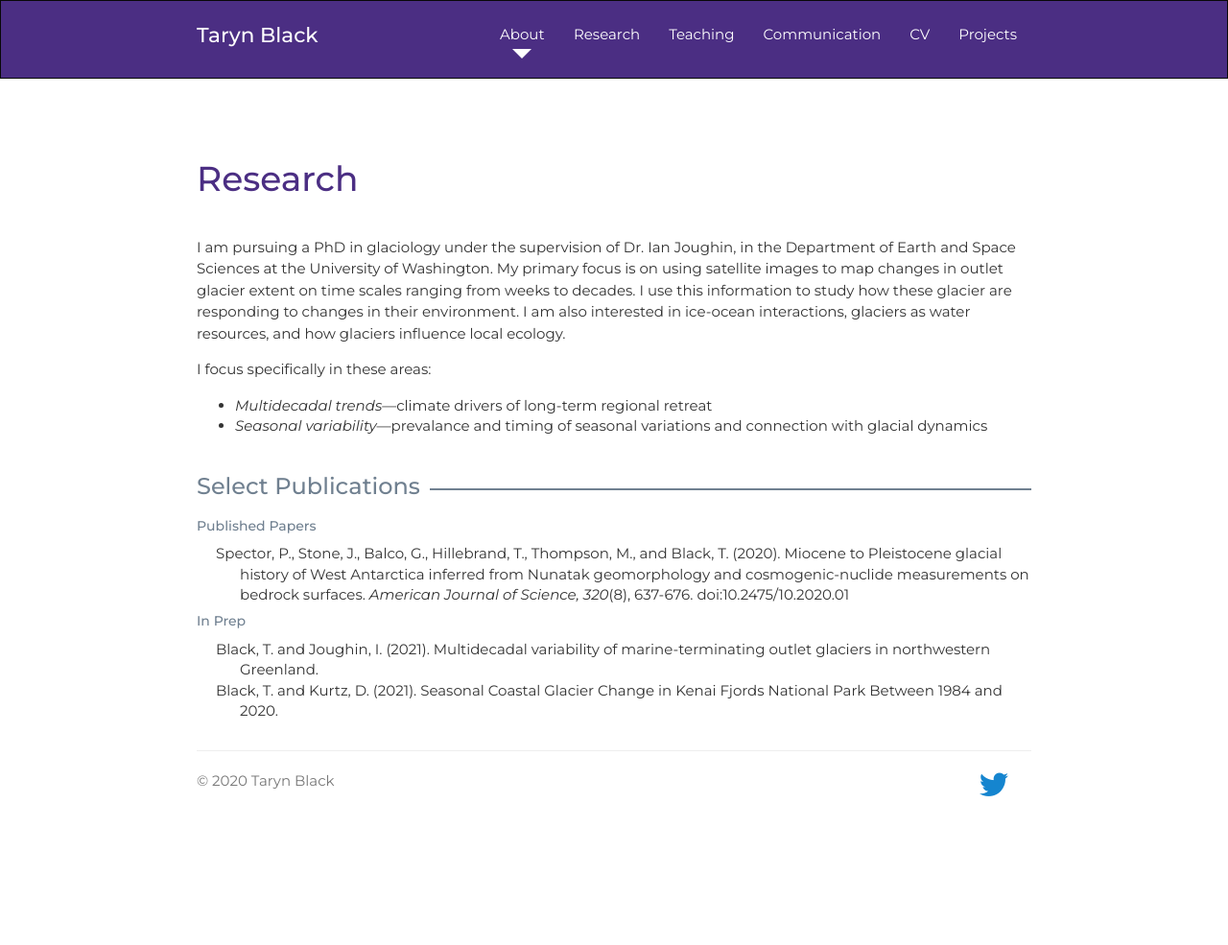
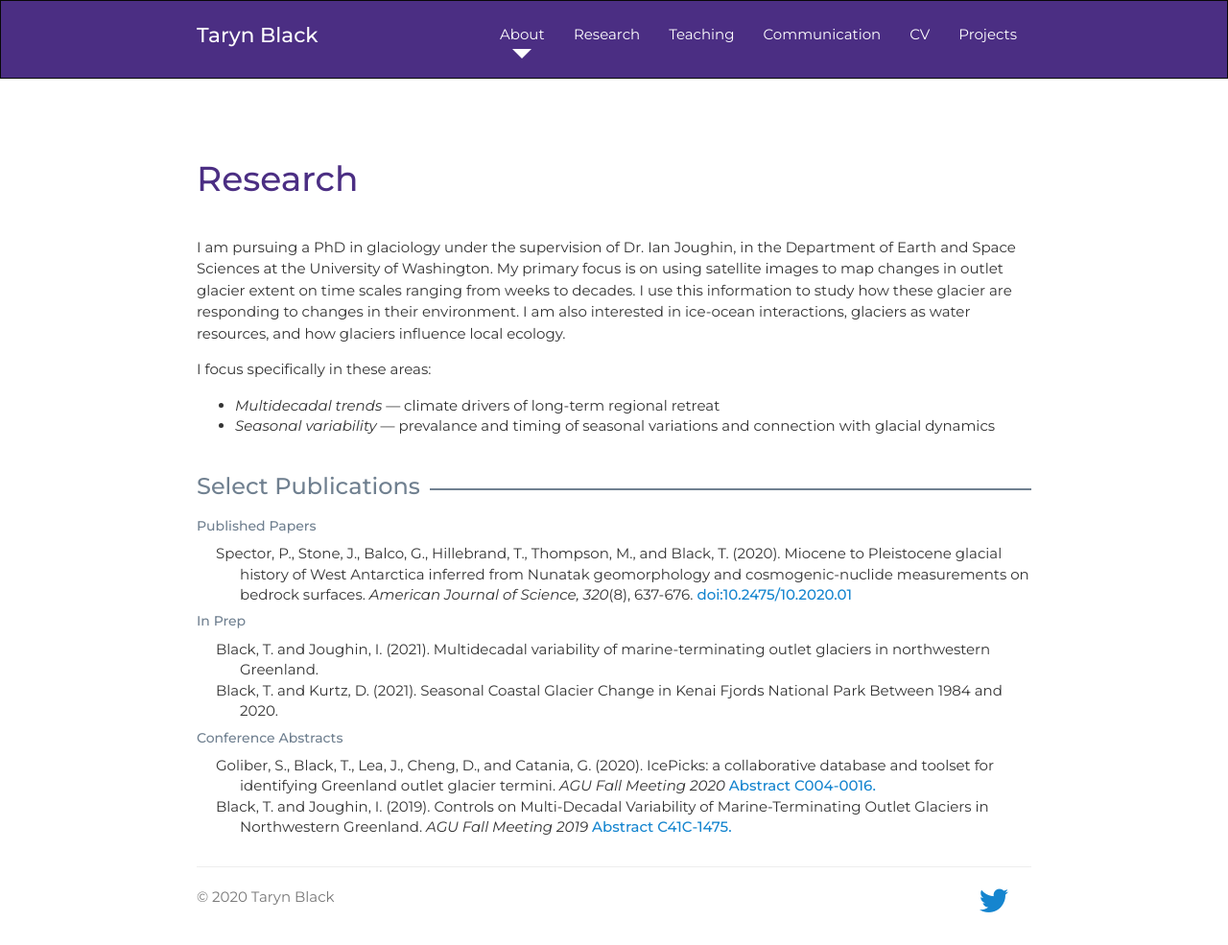
Before and after one commit to tarynblack/tarynblack.github.io, a Jekyll site: the page built from research.html, in a window 1280 px wide. Shown: the whole page at 96% size. Built offline with Jekyll 4.4.1, drawn with Linux system fonts in a browser that asks for light colours; nearby versions of some CDN libraries; a style sheet for code colours, icons or effects is not loaded; before the commit the page ends 900 px from its top, so only the background shows below that.

Commit message:
add conference abstracts

```diff
--- a/research.html
+++ b/research.html
@@ -15,8 +15,8 @@ title: Research | Taryn Black
 
             <!-- List of Research interests -->
             <ul class="push-down-1">
-               <li><em>Multidecadal trends</em>&mdash;climate drivers of long-term regional retreat</li>
-               <li><em>Seasonal variability</em>&mdash;prevalance and timing of seasonal variations and connection with glacial dynamics</li>
+               <li><em>Multidecadal trends </em>&mdash; climate drivers of long-term regional retreat</li>
+               <li><em>Seasonal variability </em>&mdash; prevalance and timing of seasonal variations and connection with glacial dynamics</li>
             </ul>
 
             <!-- Publication -->
@@ -25,7 +25,7 @@ title: Research | Taryn Black
             <h5>Published Papers</h5>
 
             <ul class="publications">
-               <li>Spector, P., Stone,  J., Balco, G., Hillebrand, T., Thompson, M., and Black, T. (2020). Miocene to Pleistocene glacial history of West Antarctica inferred from Nunatak geomorphology and cosmogenic-nuclide measurements on bedrock surfaces. <em>American Journal of Science, 320</em>(8), 637-676. doi:10.2475/10.2020.01</li>
+               <li>Spector, P., Stone,  J., Balco, G., Hillebrand, T., Thompson, M., and Black, T. (2020). Miocene to Pleistocene glacial history of West Antarctica inferred from Nunatak geomorphology and cosmogenic-nuclide measurements on bedrock surfaces. <em>American Journal of Science, 320</em>(8), 637-676. <a href="https://doi.org/10.2475/10.2020.01" target="_blank">doi:10.2475/10.2020.01</a></li>
             </ul>
 
             <!-- <h5>In Review</h5>
@@ -42,6 +42,13 @@ title: Research | Taryn Black
             <ul class="publications">
                <li>Black, T. and Joughin, I. (2021). Multidecadal variability of marine-terminating outlet glaciers in northwestern Greenland.
                <li>Black, T. and Kurtz, D. (2021). Seasonal Coastal Glacier Change in Kenai Fjords National Park Between 1984 and 2020.</li>
+            </ul>
+
+            <h5>Conference Abstracts</h5>
+
+            <ul class="publications">
+               <li>Goliber, S., Black, T., Lea, J., Cheng, D., and Catania, G. (2020). IcePicks: a collaborative database and toolset for identifying Greenland outlet glacier termini. <em>AGU Fall Meeting 2020</em> <a href="https://agu.confex.com/agu/fm20/prelim.cgi/Paper/773595" target="_blank">Abstract C004-0016.</a>
+               <li>Black, T. and Joughin, I. (2019). Controls on Multi-Decadal Variability of Marine-Terminating Outlet Glaciers in Northwestern Greenland. <em>AGU Fall Meeting 2019</em> <a href="https://ui.adsabs.harvard.edu/abs/2019AGUFM.C41C1475B/abstract" target="_blank">Abstract C41C-1475.</a></li>
             </ul>
 
             <!-- Dissertation abstract -->
```
